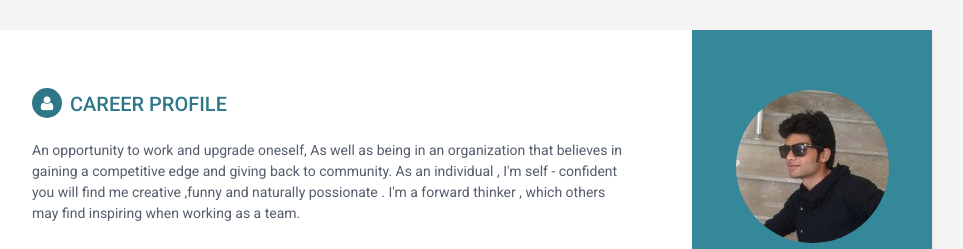
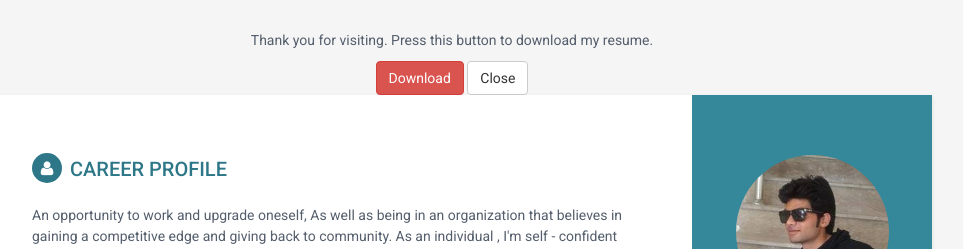
Before and after one commit to SajidAliZafar/myresume, a plain HTML site: page index.html in a window 1280 px wide. Shown: the top 249 px of the page, without its empty margins (188-1151 px from the left). Drawn offline with Linux system fonts and the light colour scheme.

Commit message:
update for download button

```diff
--- a/index.html
+++ b/index.html
@@ -27,6 +27,15 @@
 </head>
 
                    <body>
+                         <!-- SAVE AS PDF -->
+    <div id="dialog">
+        <center>
+            <p>Thank you for visiting. Press this button to download my resume.</p>
+            <a href="./Fahad_A_Chaudhry.pdf" target="_blank" download><button class="btn btn-danger">Download</button></a>
+            <button class="btn btn-default" id="closeResumeBtn">Close</button>
+        </center>
+    </div>
+
                        <div class="wrapper">
                            <div class="sidebar-wrapper">
                                <div class="profile-container">
```
